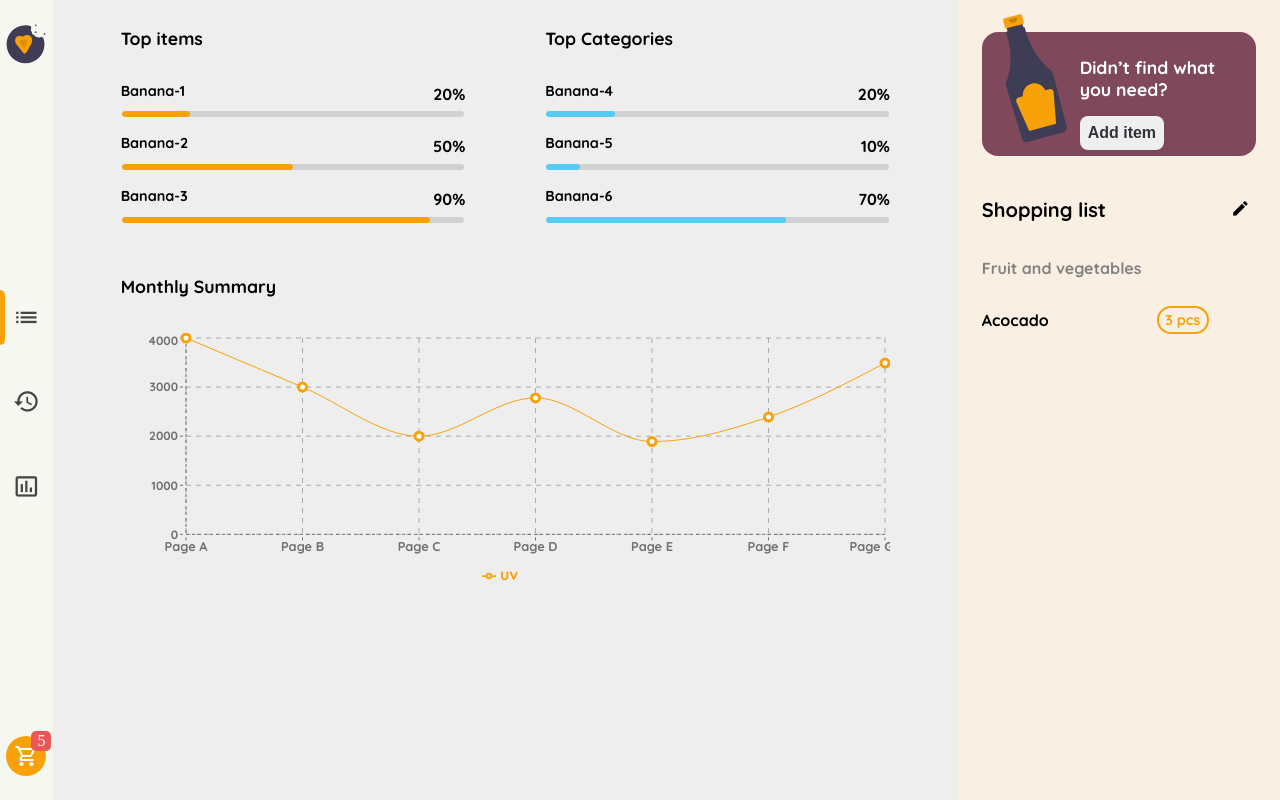
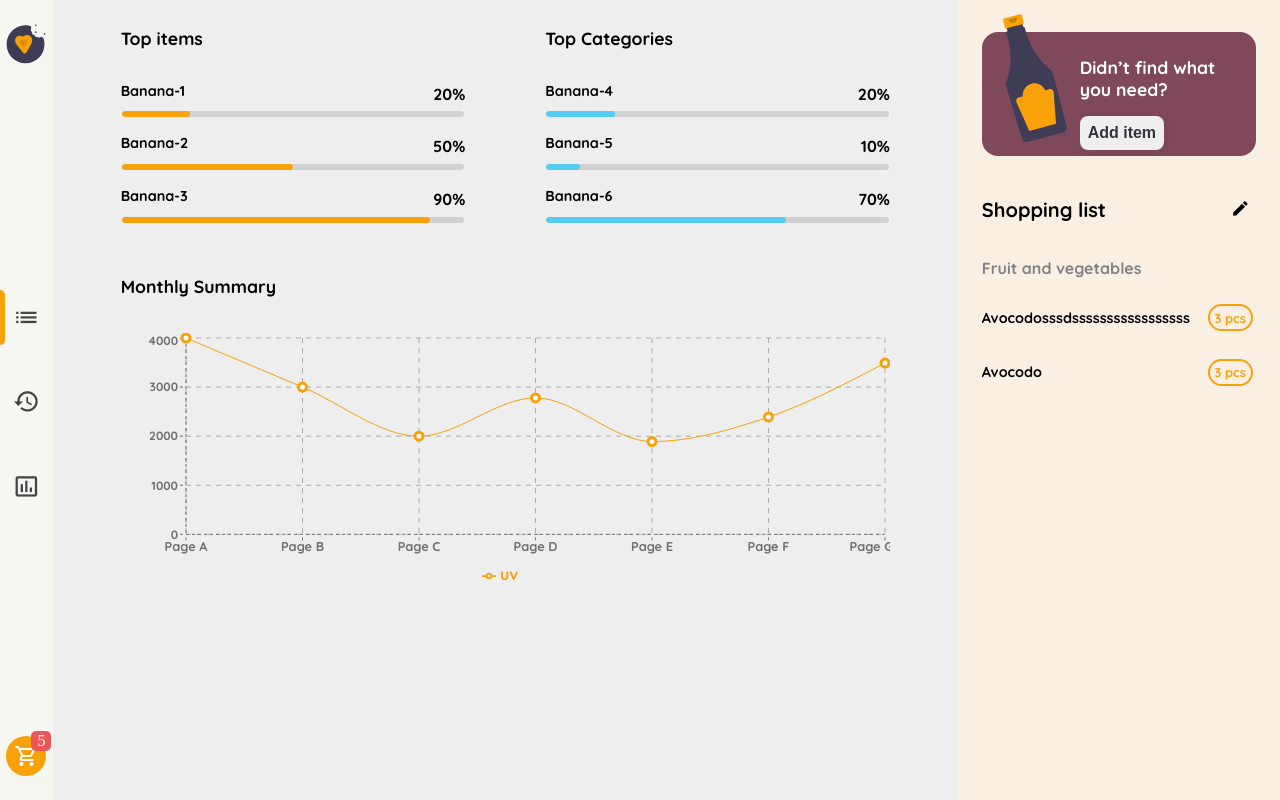
Before and after one commit to jesintharnold/Shoppingify_react, a React (Create React App) app in the folder front_end/: page / in a window 1280 px wide. Built offline with nearby package versions, Linux system fonts and the light colour scheme.

Commit message:
Expandable Button is added

```diff
--- /dev/null
+++ b/front_end/src/components/Rightsidebar/ExpandaleBtn/ExBtn.js
@@ -0,0 +1,31 @@
+import './ExBtn.scss';
+
+function Exbtn({name,itm_cnt}){
+    return (
+        <div className="category_item">
+        <p>{name}</p>
+
+        <div className="pcs">
+
+        <div className="lft_pcs">
+        <button className="delete">
+        <span class="material-icons">delete_outline</span>
+        </button>
+
+        <button>
+        <span class="material-icons">remove</span>
+        </button>
+        </div>
+        <div className="No_pcs">{`${itm_cnt|0} pcs`}</div>
+
+        <div className="rght_pcs">
+        <button>
+        <span class="material-icons">add</span>
+        </button>
+        </div>
+
+        </div>
+    </div>
+    );
+}
+export default Exbtn;
--- /dev/null
+++ b/front_end/src/components/Rightsidebar/ExpandaleBtn/ExBtn.scss
@@ -0,0 +1,91 @@
+.category_item{
+    display: flex;
+    width:100%;
+    position: relative;
+    justify-content: space-between;
+    align-items: center;
+    margin-bottom:0.5rem;
+    p{
+        font-size:0.9rem;
+        max-width:5rem;
+        // overflow: hidden;
+
+    }
+    .pcs{
+        display: flex;
+        flex-direction: row;
+        flex-wrap: nowrap;
+        color:black;
+        align-items: center;
+        background-color: transparent;
+        gap:0.5rem;
+        transition:all 1s ease-out;
+        padding:0.2rem;
+        border-radius:0.5rem;
+        &:hover{
+            @keyframes left_pcs {
+                from{
+                    transform: translateX(100%);
+                }
+                to{
+                    transform: translateX(0%);
+
+                }
+            }
+            @keyframes rgt_pcs {
+                from{
+                    transform:translateX(-100%);
+                }
+                to{
+                    transform: translateX(0%);
+
+                }
+            }
+            background-color: white;
+            .lft_pcs{
+                  animation: left_pcs 1s;
+                  display: flex;
+            }
+            .rght_pcs{
+               animation: rgt_pcs 1s;
+               display: block;
+            }
+        }
+        button{
+            border:none;
+            background-color: transparent;
+            outline: none;
+            span{
+                font-size:1.5rem;
+                color:rgba(249, 161, 9, 1);
+            }
+        }
+        .lft_pcs{
+            .delete{
+                background: rgba(249, 161, 9, 1);
+                border-radius:0.5rem;
+
+                span{
+                    color:white;
+                }
+            }
+            z-index:1;
+            display: none;
+        }
+
+        .rght_pcs{
+            z-index:1;
+            display: none;
+        }
+
+        .No_pcs{
+            border: 2px solid rgba(249, 161, 9, 1);
+            border-radius:1rem;
+            padding:0.2rem 0.3rem 0.2rem 0.3rem;
+            font-size:0.8rem;
+            color: #F9A10A;
+            opacity:1;
+            z-index:5;
+        }
+    }
+}
--- a/front_end/src/components/Rightsidebar/RightMain.js
+++ b/front_end/src/components/Rightsidebar/RightMain.js
@@ -1,5 +1,6 @@
 import './RightMain.scss';
 import bottle from '../../Assests/bottle.svg';
+import Exbtn from './ExpandaleBtn/ExBtn';
 function Rightmainbar(){
     return(
 <div className="RightMain">
@@ -24,28 +25,12 @@ function Rightmainbar(){
     </button>
 </div>
 
+
+
 <div className="category">
     <span className="cat_name">Fruit and vegetables</span>
-    <div className="category_item">
-        <p>Acocado  </p>
-
-        <div className="pcs">
-        <button className="delete">
-        <span class="material-icons">delete_outline</span>
-        </button>
-
-        <button>
-        <span class="material-icons">remove</span>
-        </button>
-
-        <div className="No_pcs">3 pcs</div>
-
-        <button>
-        <span class="material-icons">add</span>
-        </button>
-
-        </div>
-    </div>
+    <Exbtn name={'Avocodosssdsssssssssssssssss'} itm_cnt={3}/>
+    <Exbtn name={'Avocodo'} itm_cnt={3}/>
 </div>
 
 </div>
--- a/front_end/src/components/Rightsidebar/RightMain.scss
+++ b/front_end/src/components/Rightsidebar/RightMain.scss
@@ -19,64 +19,7 @@
             margin-bottom:1rem;
             display: block;
         }
-        .category_item{
-            display: flex;
-            width:100%;
-            position: relative;
-            justify-content: space-between;
-            align-items: center;
 
-
-            .pcs{
-                display: flex;
-                flex-direction: row;
-                flex-wrap: nowrap;
-                color:black;
-                align-items: center;
-                background-color: transparent;
-                gap:0.5rem;
-                transition:visibility 0.25s ease-in;
-                padding:0.2rem;
-                border-radius:0.5rem;
-
-                &:hover{
-                    button{
-                     opacity:1;
-                     visibility: visible;
-                    }
-
-                    background-color:white;
-                }
-
-                button{
-                    border:none;
-                    background-color: transparent;
-                    outline: none;
-                    span{
-                        font-size:1.5rem;
-                        color:rgba(249, 161, 9, 1);
-                    }
-                   opacity:0;
-                   visibility: hidden;
-                }
-                .delete{
-                    background: rgba(249, 161, 9, 1);
-                    border-radius:0.5rem;
-
-                    span{
-                        color:white;
-                    }
-                }
-                .No_pcs{
-                    border: 2px solid rgba(249, 161, 9, 1);
-                    border-radius:1rem;
-                    padding:0.2rem 0.4rem 0.2rem 0.4rem;
-                    font-size:0.9rem;
-                    color: #F9A10A;
-                    opacity:1;
-                }
-            }
-        }
     }
 
 
```
